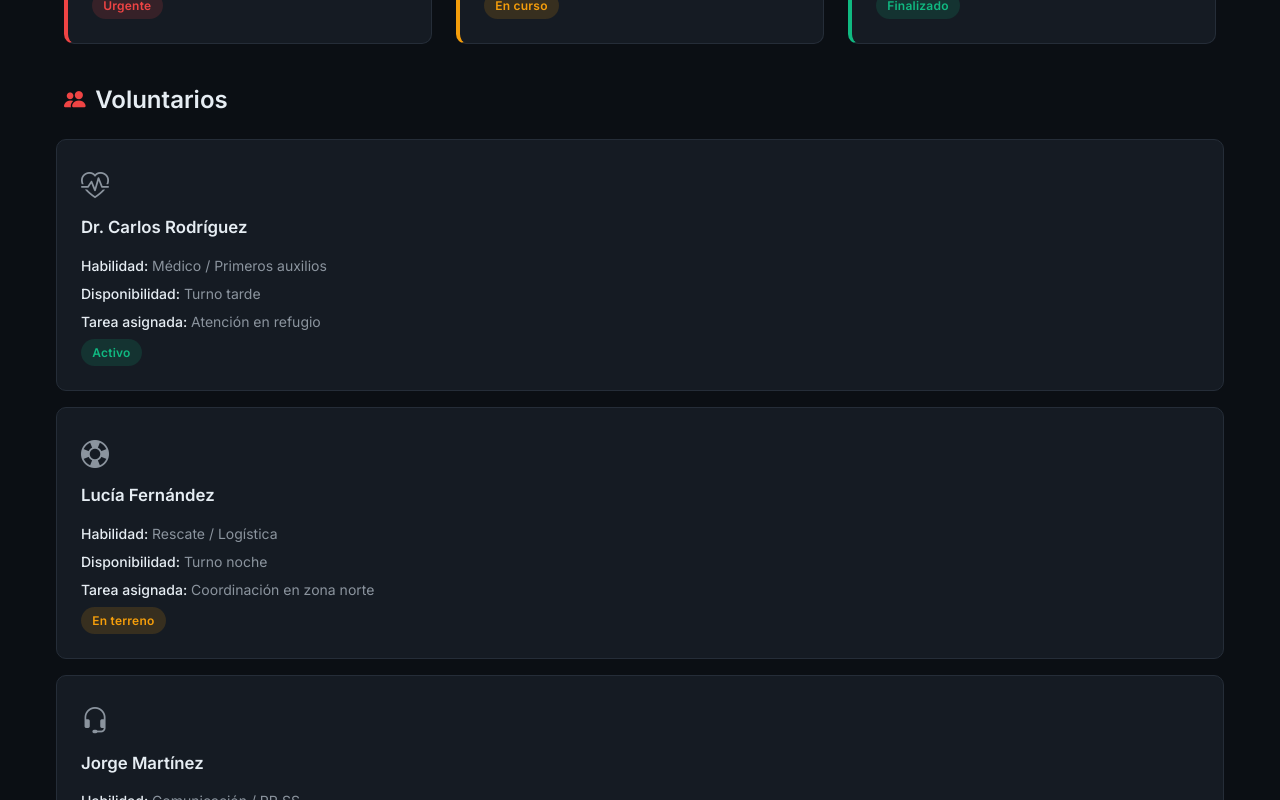
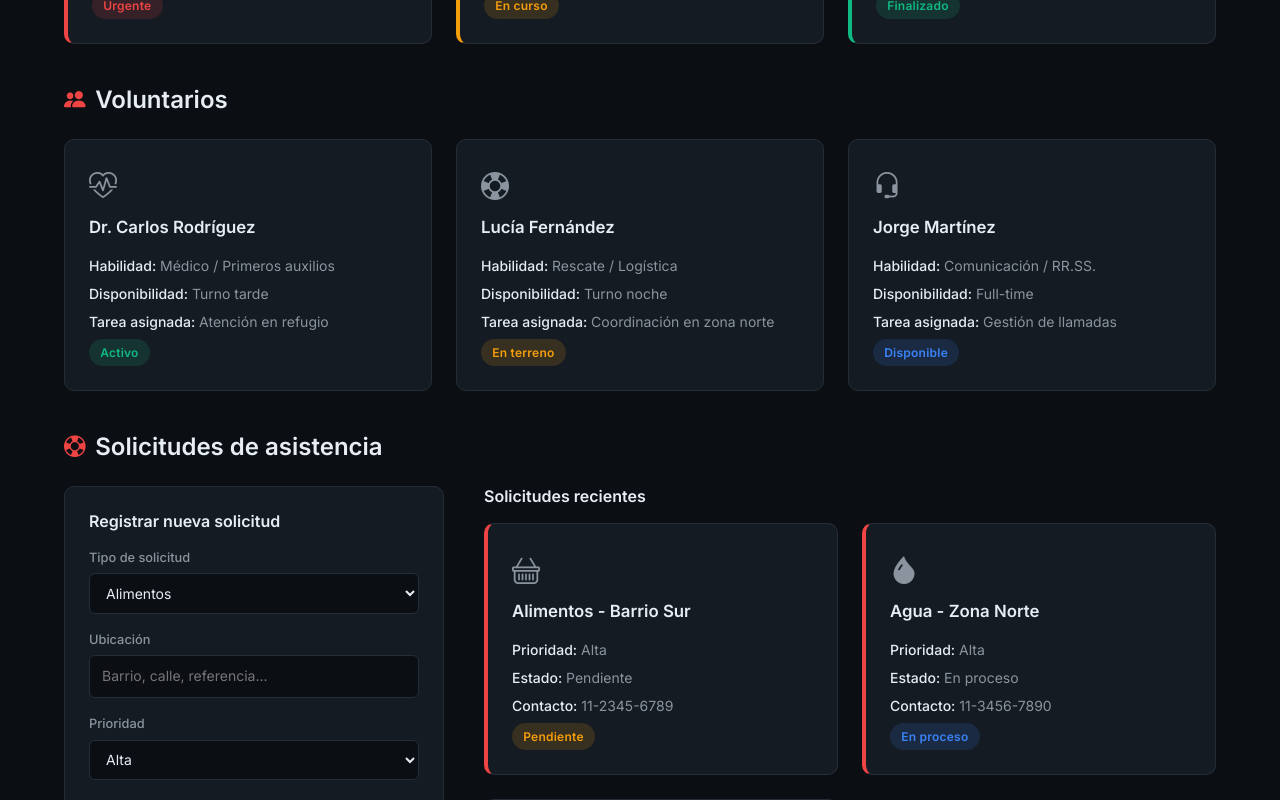
Before and after one commit to conty-111/geco-frontend, a React (Vite) app: page / in a window 1280 px wide. Shown: the part 820-1620 px from the top of the page. Built offline with nearby package versions, Linux system fonts and the light colour scheme.

Commit message:
modificacion visual de seccion voluntarios

```diff
--- a/src/components/sections/Voluntarios.jsx
+++ b/src/components/sections/Voluntarios.jsx
@@ -6,7 +6,8 @@ export default function Voluntarios() {
   return (
     <section className="seccion">
       <TituloSeccion icono="bi-people-fill" texto="Voluntarios" />
-      <div className="row g-3">
+
+      <div className="grilla-tarjetas">
         {voluntarios.map((voluntario) => (
           <Tarjeta
             key={voluntario.id}
```
